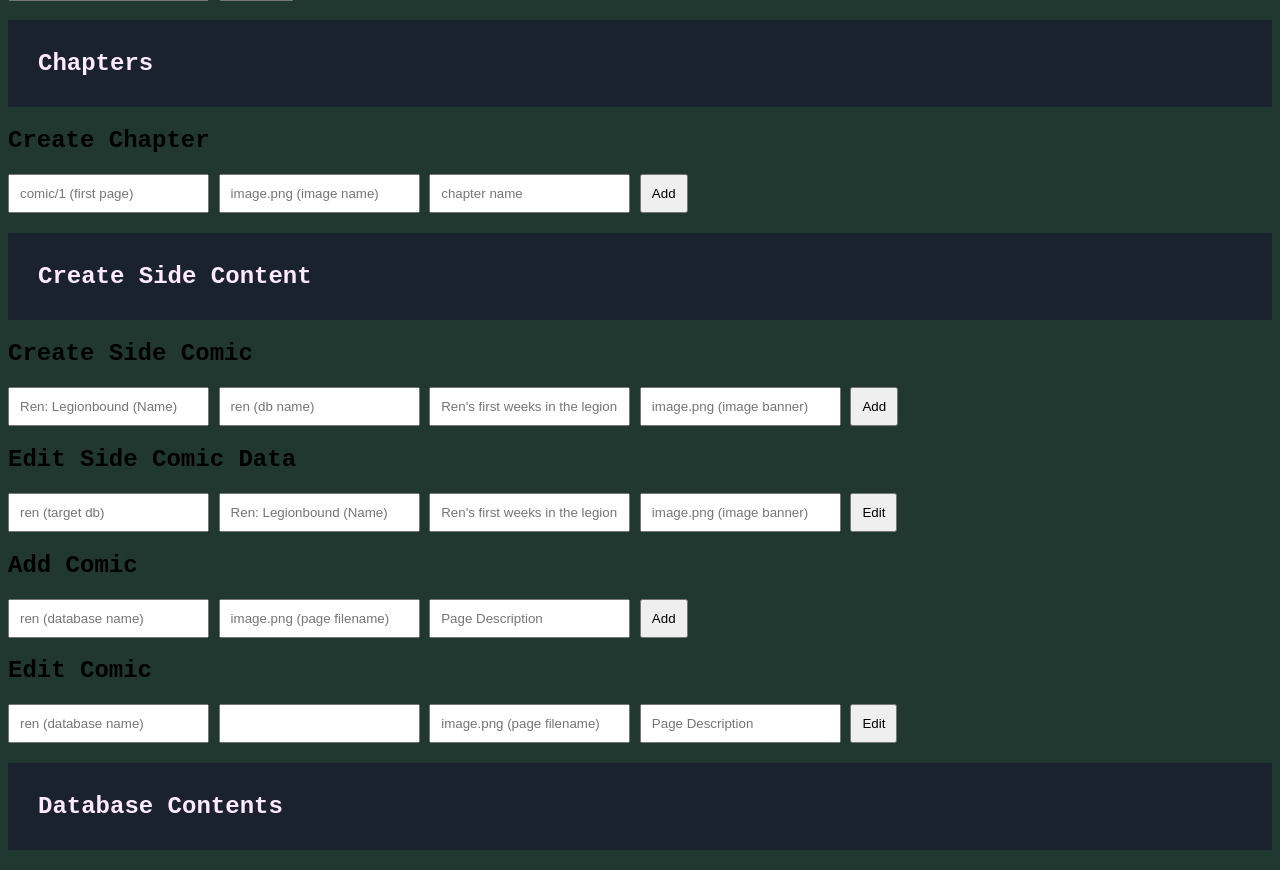
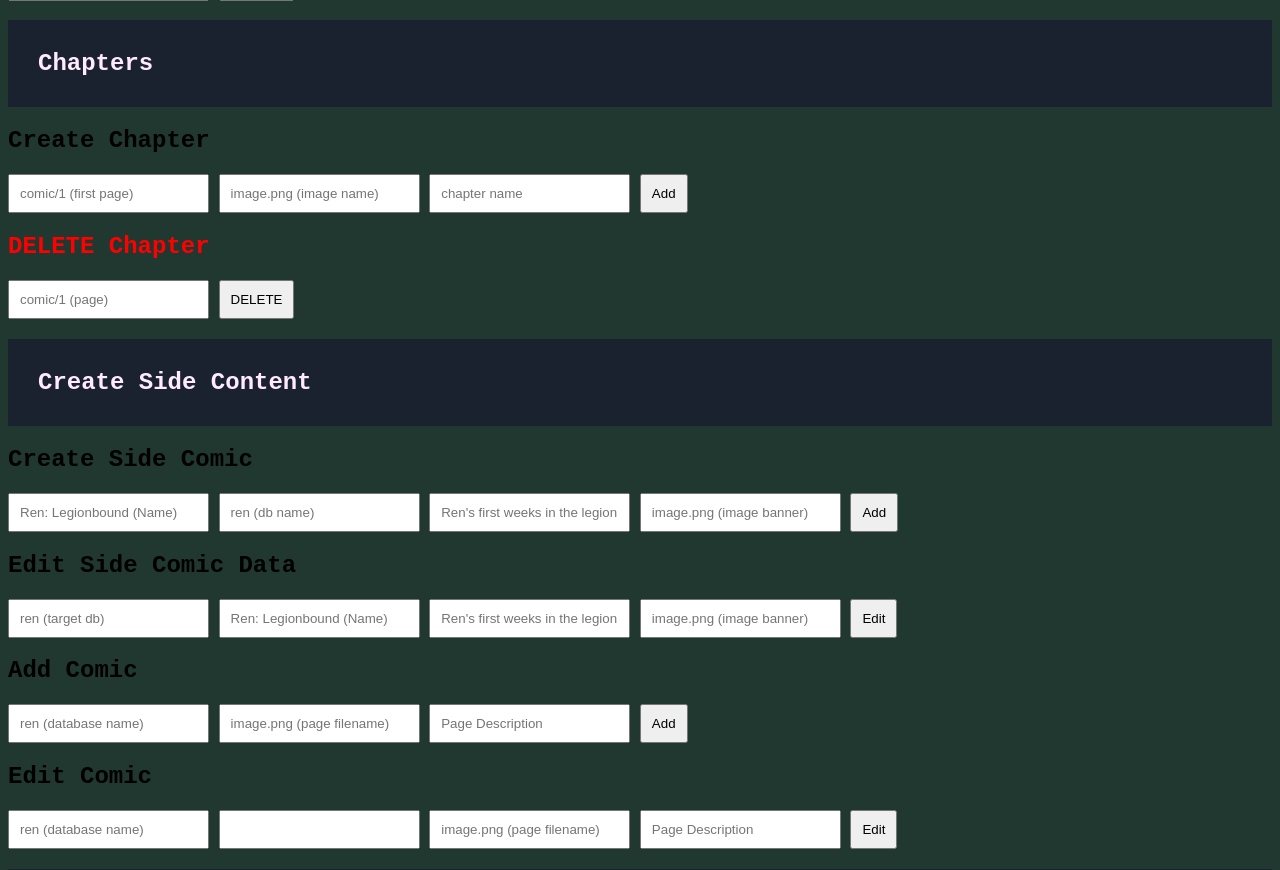
Before and after one commit to bmelons/flaskmix, a Flask app: page /adminpanel in a window 1280 px wide. Shown: the part 1045-1915 px from the top of the page. Run offline with Flask 3, Linux system fonts and the light colour scheme; data that the repository does not hold is empty.

Commit message:
added chapter deletion option to admin panel

```diff
--- a/app.py
+++ b/app.py
@@ -242,6 +242,18 @@ def EditChapter():
     conn.commit()
     print("chapter edited")
     return redirect('/adminpanel')
+@app.route('/adminpanel/chapterdelete',methods=['POST'])
+def DeleteChapter():
+    if request.cookies.get('user') != os.getenv('COMIC_ADMIN_COOKIE'):
+        return make_response("Unauthorized",401)
+    # get id from form
+    web_path = request.form.get('web_path')
+    # delete from database
+    conn = get_connection()
+    conn.execute('DELETE FROM chapters WHERE webpage=?', (web_path,))
+    conn.commit()
+    print("chapter deleted")
+    return redirect('/adminpanel')
 
 @app.route('/adminpanel/createsidecomic',methods=['POST'])
 def CreateSideComic():
--- a/templates/adminpanel.html
+++ b/templates/adminpanel.html
@@ -66,6 +66,11 @@
                 <input type="text" name="name" placeholder="chapter name">
                 <input type="submit" value="Add">
             </form>
+            <form action="/adminpanel/chapterdelete" method="post">
+                <h2 style="color:red">DELETE Chapter</h2>
+                <input type="number" name="web_path" placeholder="comic/1 (page)">
+                <input type="submit" value="DELETE">
+            </form>
             <h2 class="seperator" style="padding: 30px;">
                 Create Side Content
             </h2>
```
